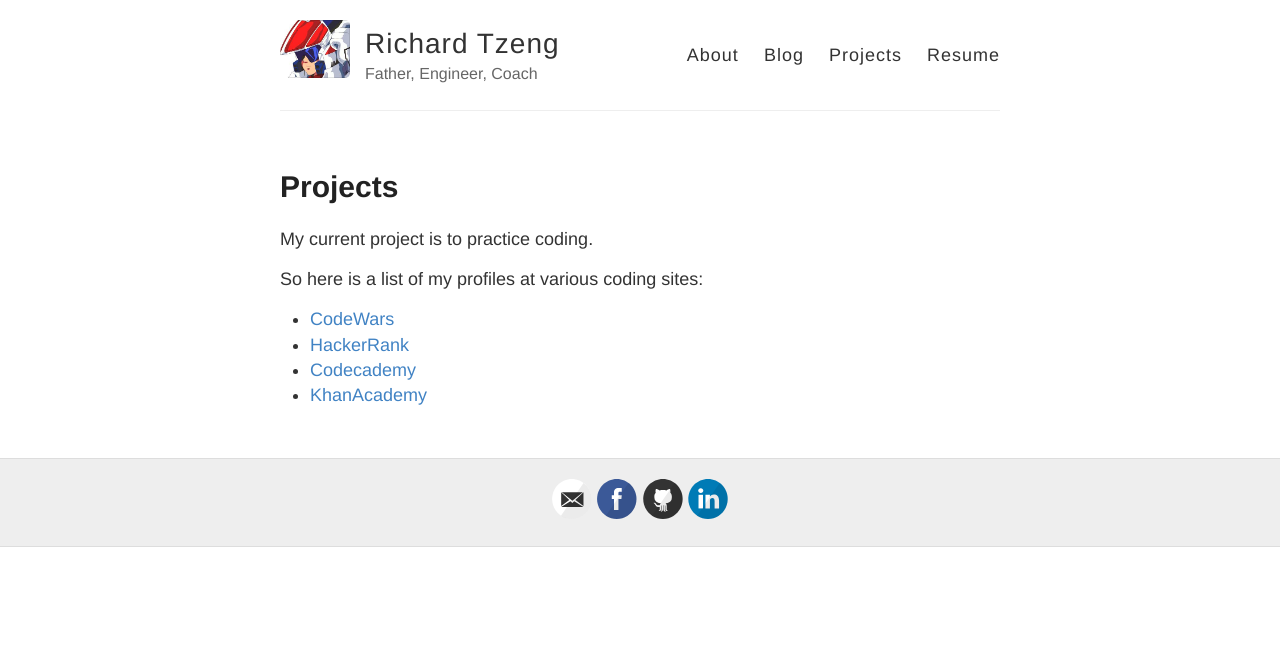
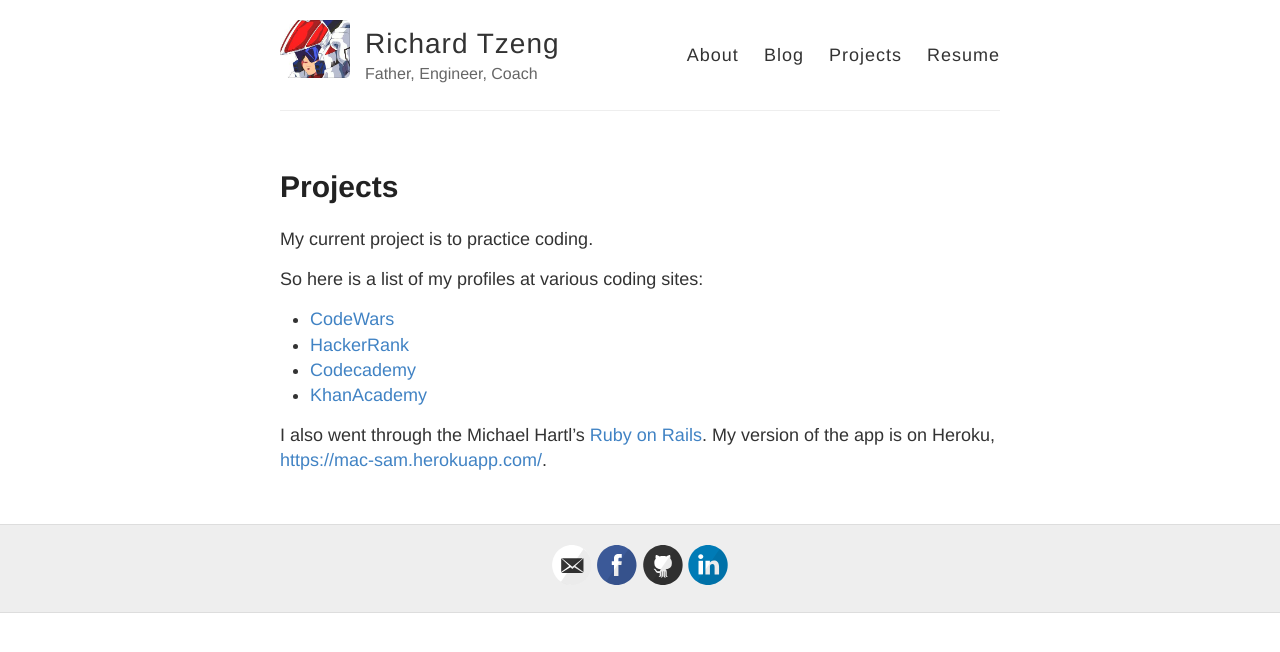
Before and after one commit to rtzeng-ccsf/rtzeng-ccsf.github.io, a Jekyll site: the page built from projects/projects.md, in a window 1280 px wide. Shown: the top 652 px of the page. Built offline with Jekyll 4.4.1, drawn with Linux system fonts in a browser that asks for light colours; Markdown is read by kramdown in place of the engine named in the settings.

Commit message:
add Rails project

```diff
--- a/projects/projects.md
+++ b/projects/projects.md
@@ -12,3 +12,6 @@
 * [HackerRank](https://www.hackerrank.com/rtzeng)
 * [Codecademy](https://www.codecademy.com/rtzeng)
 * [KhanAcademy](https://www.khanacademy.org/profile/kaid_997023413751452414665251/)
+
+I also went through the Michael Hartl's [Ruby on Rails](https://www.railstutorial.org/). My version of the
+app is on Heroku, [https://mac-sam.herokuapp.com/](https://mac-sam.herokuapp.com/).
```
